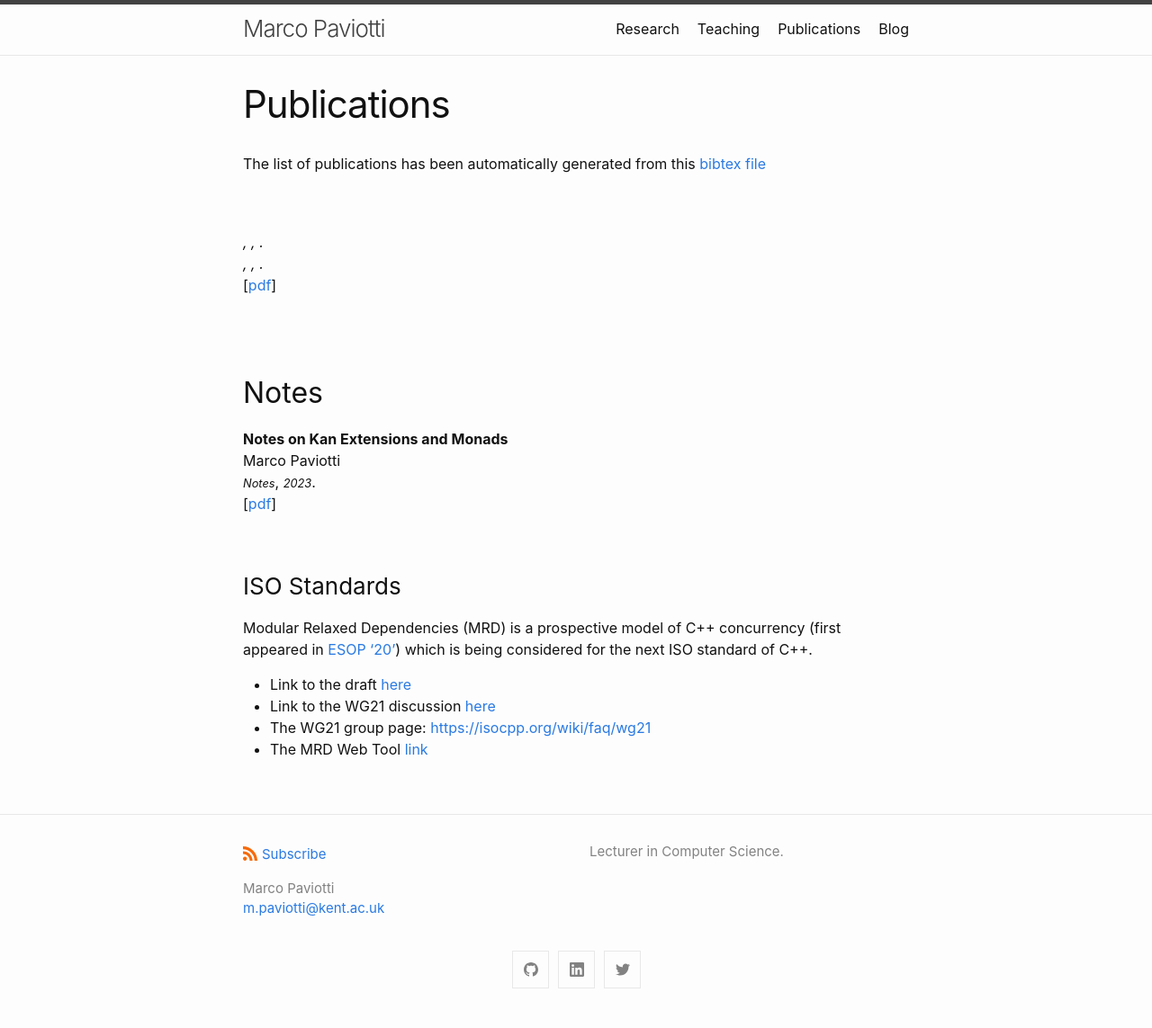
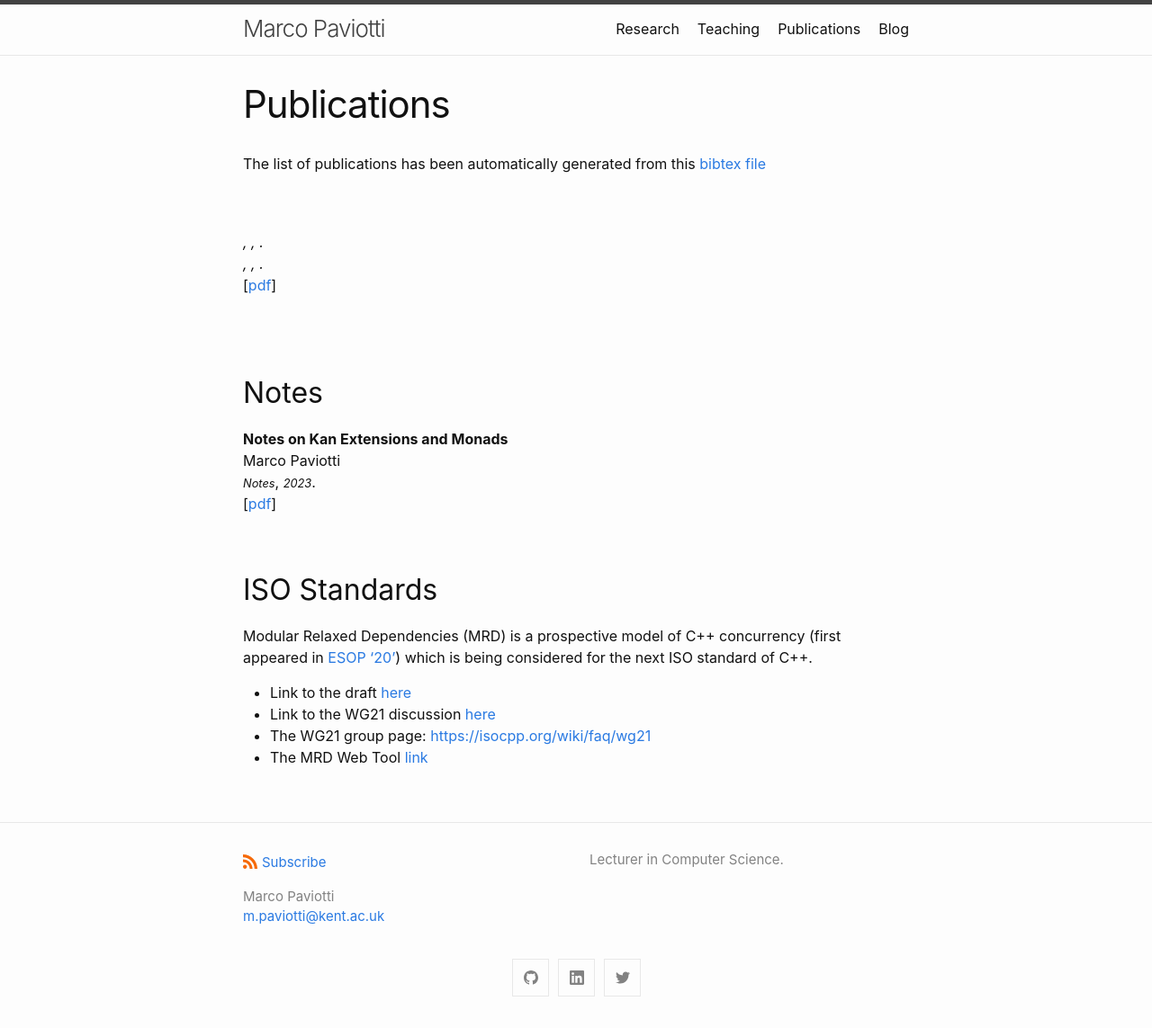
Before and after one commit to mpaviotti/mpaviotti.github.com, a Jekyll site: the page built from publications.markdown, in a window 1280 px wide. Shown: the whole page at 90% size. Built offline with Jekyll 4.4.1, drawn with Linux system fonts in a browser that asks for light colours.

```diff
--- a/publications.markdown
+++ b/publications.markdown
@@ -36,7 +36,7 @@
   <span class="journal" style="font-style: italic; font-size:80%">Notes</span>, <span class="year" style="font-style: italic; font-size:80%">2023</span>. <br> [<a href="/assets/papers/kan-notes23.pdf" class="url">pdf</a>]
 
 
-### ISO Standards
+## ISO Standards
 
 Modular Relaxed Dependencies (MRD) is a prospective model of C++ concurrency
 (first appeared in [ESOP
```
